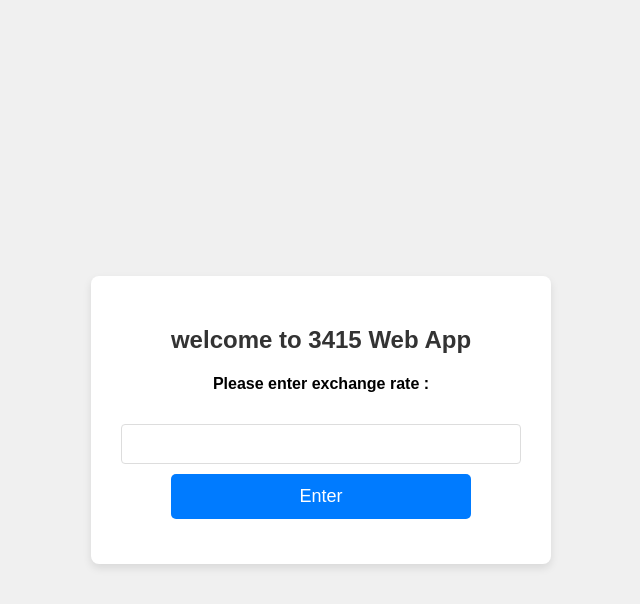
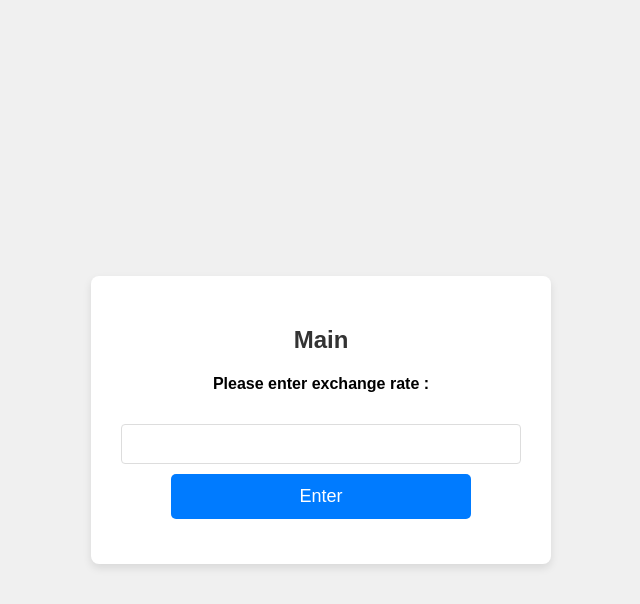
Before and after one commit to nsxxxsn/3415, a Flask app: page /main in a window 1280 px wide. Shown: the top 604 px of the page, without its empty margins (319-959 px from the left). Run offline with Flask 3, Linux system fonts and the light colour scheme.

Commit message:
Update main.html

```diff
--- a/templates/main.html
+++ b/templates/main.html
@@ -4,7 +4,7 @@
 </head>
 <body>
     <div class="container">
-            <h2>welcome to 3415 Web App</h2>
+            <h2>Main</h2>
             <h4>Please enter exchange rate : </h4>
             <form action="/dbs" method="POST">
                 <input type="number" step="0.01" name="q">
```
